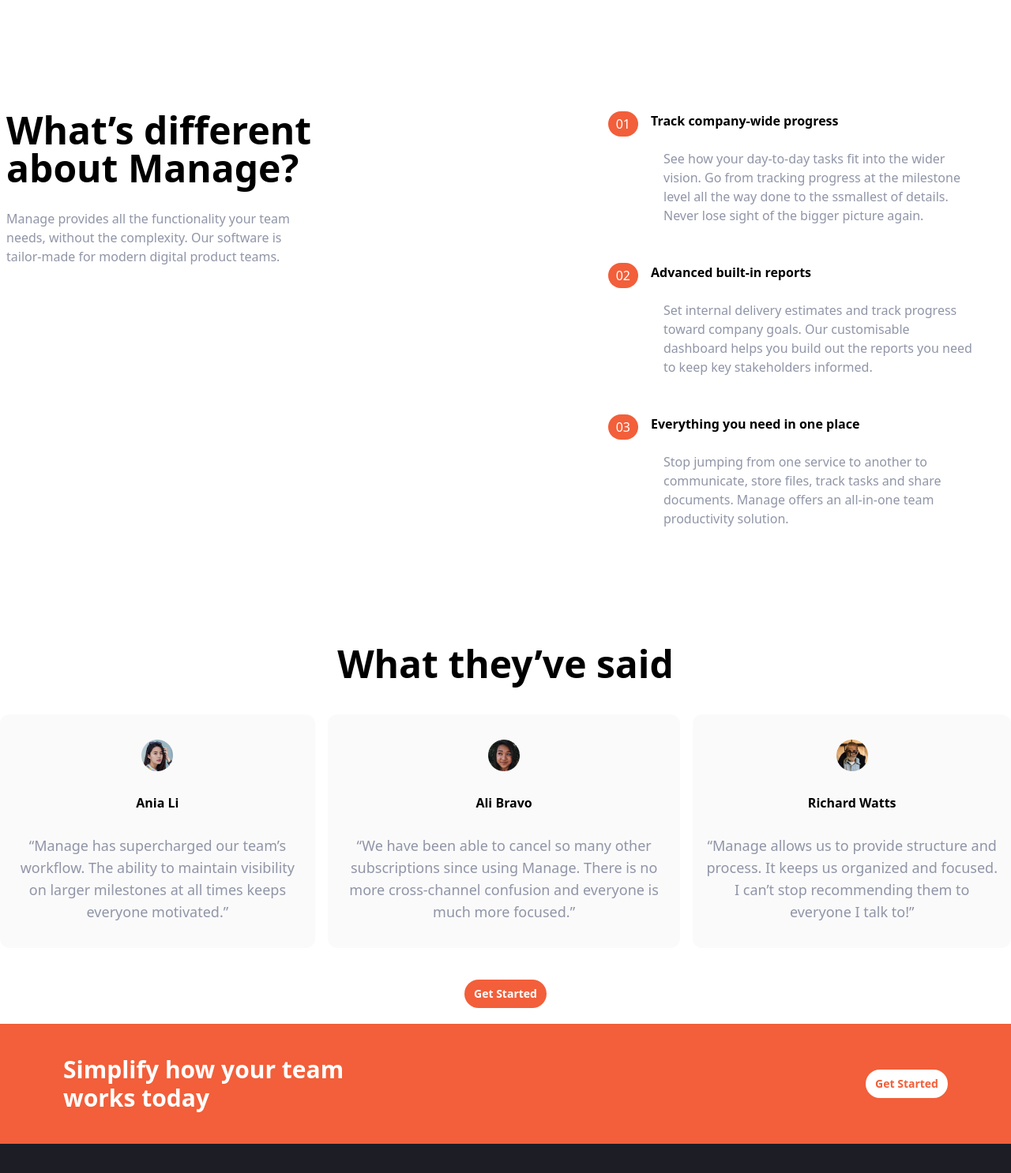
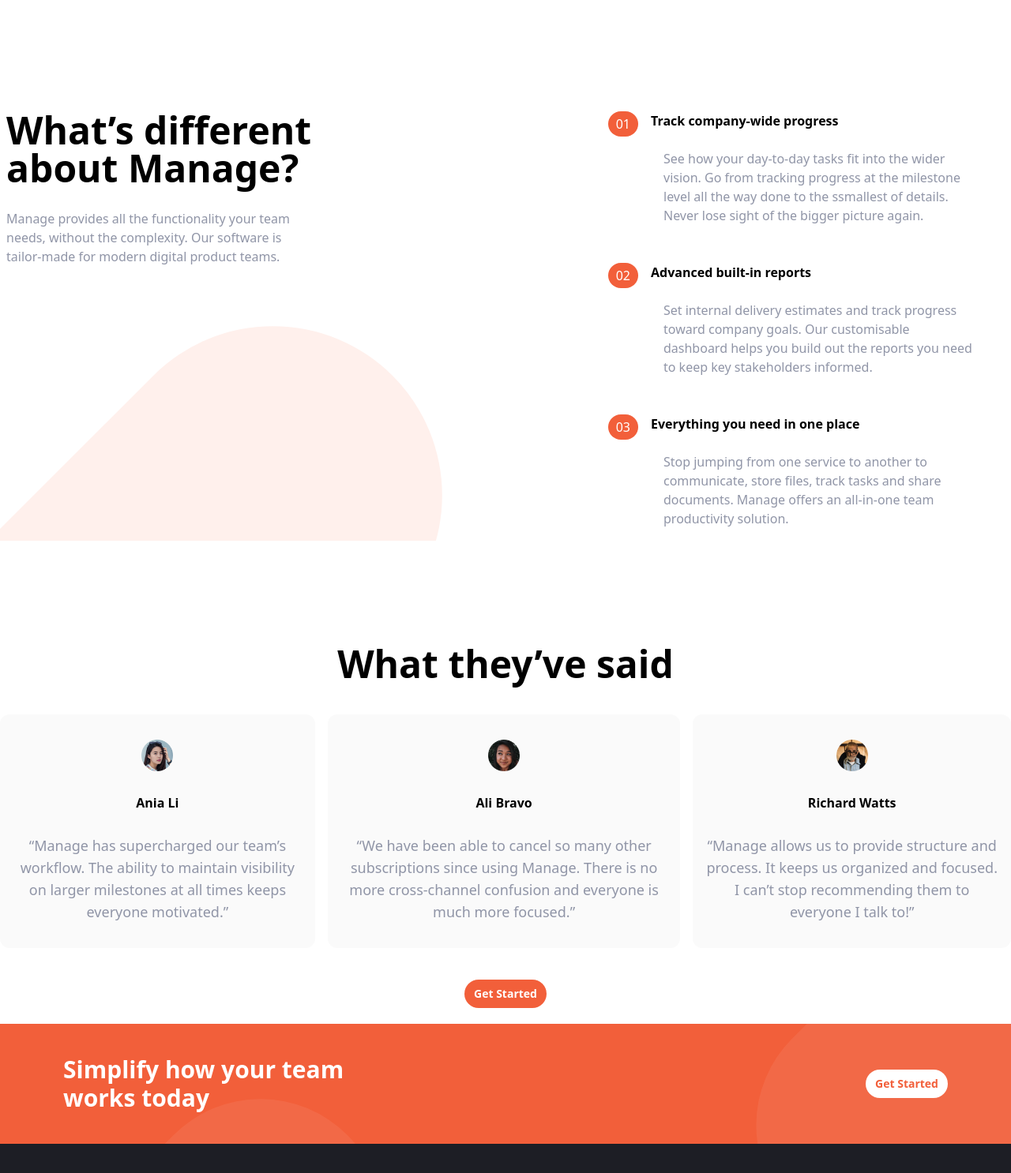
Before and after one commit to Amrkhaled66/manage-landing-page, a plain HTML site: page index.html in a window 1280 px wide. Shown: the part 585-2071 px from the top of the page at 79% size. Drawn offline with Linux system fonts and the light colour scheme.

Commit message:
sixth commit

```diff
--- a/CSS/input.css
+++ b/CSS/input.css
@@ -3,18 +3,18 @@
 @tailwind utilities;
 
 body {
-  background: url(images/bg-tablet-pattern.svg) no-repeat 125% -20%;
+  background: url(../images/bg-tablet-pattern.svg) no-repeat 125% -20%;
   background-size: 820px;
 }
 
 #features {
-  background: url(images/bg-tablet-pattern.svg) no-repeat;
+  background: url(../images/bg-tablet-pattern.svg) no-repeat;
   background-position: -50% -120%;
   background-size: 800px;
 }
 
 #act {
-  background-image: url(images/bg-simplify-section-desktop.svg) ;
+  background-image: url(../images/bg-simplify-section-desktop.svg) ;
   background-repeat: no-repeat;
 }
 @media (max-width: 768px) {
@@ -26,6 +26,6 @@ body {
     background: none;
   }
   #act {
-    background-image: url(images/bg-simplify-section-mobile.svg);
+    background-image: url(../images/bg-simplify-section-mobile.svg);
   }
 }
```
Also changed, not shown: CSS/output.css.
